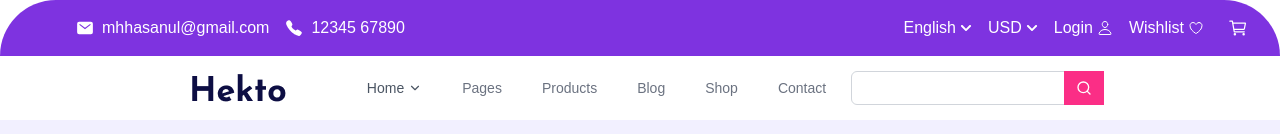
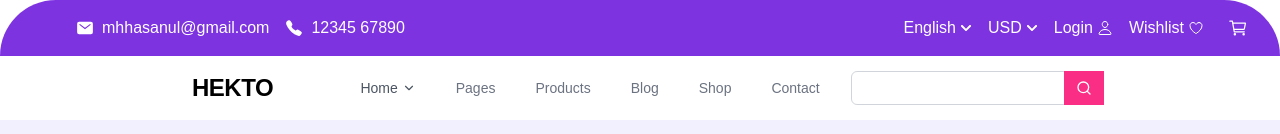
Before and after one commit to Mazz-Ather/Ecommerce-Hackathon, a Next.js app: page / in a window 1280 px wide. Shown: the top 134 px of the page. Built offline with nearby package versions, Linux system fonts and the light colour scheme.

Commit message:
add text instead of logo

```diff
--- a/src/app/components/Navbar/Navbar.tsx
+++ b/src/app/components/Navbar/Navbar.tsx
@@ -35,7 +35,7 @@
           {/* Left Section */}
           <div className="flex items-center lg:ml-36">
             <Link href="/" className="font-bold text-xl tracking-tight text-gray-900 m-4">
-             <img src="/hekto.png" alt="logo" />
+            <h1 className='text-black text-2xl font-bold'>HEKTO</h1>
             </Link>
           </div>
 
```
Also changed, not shown: 1 other file (tests, documents, lock files or other folders).
